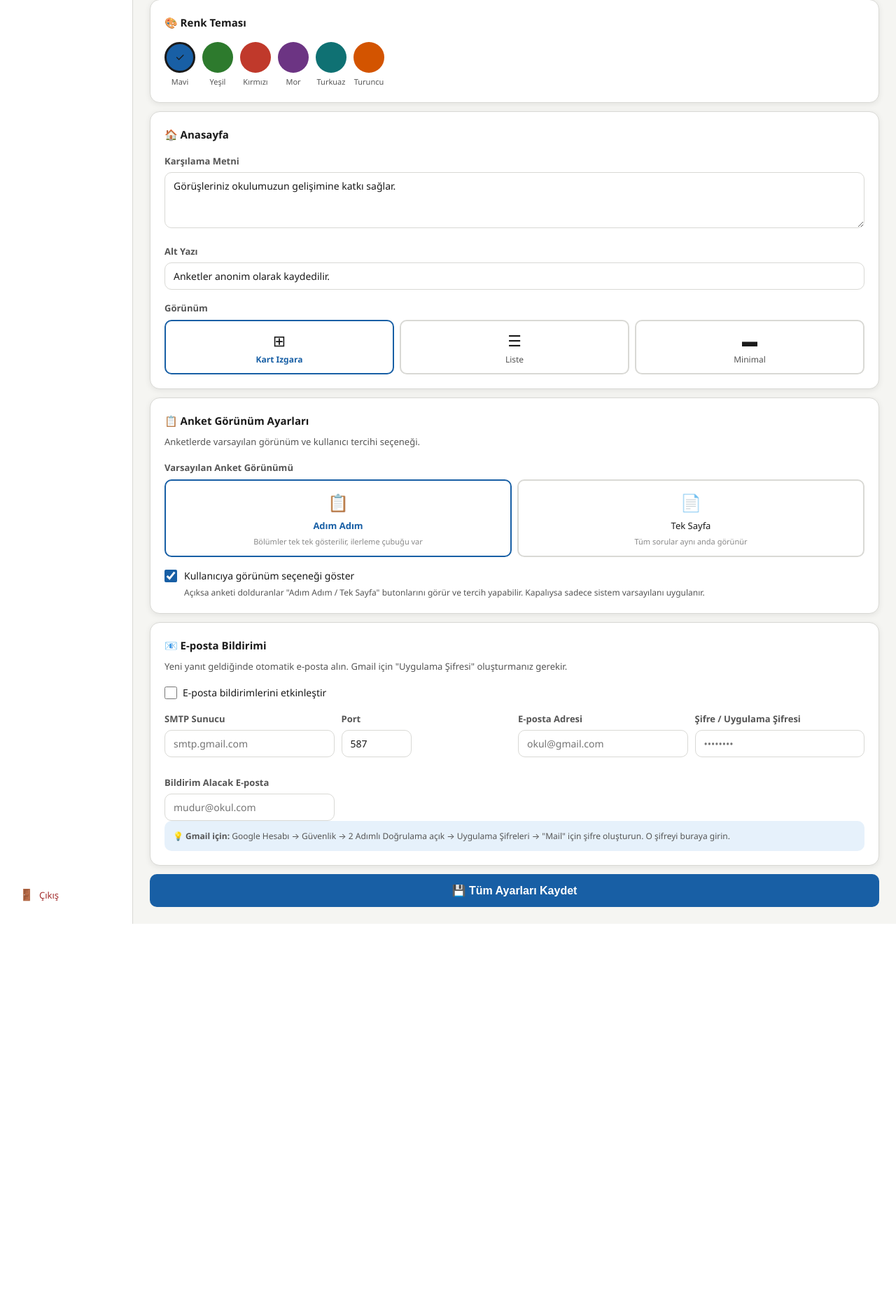
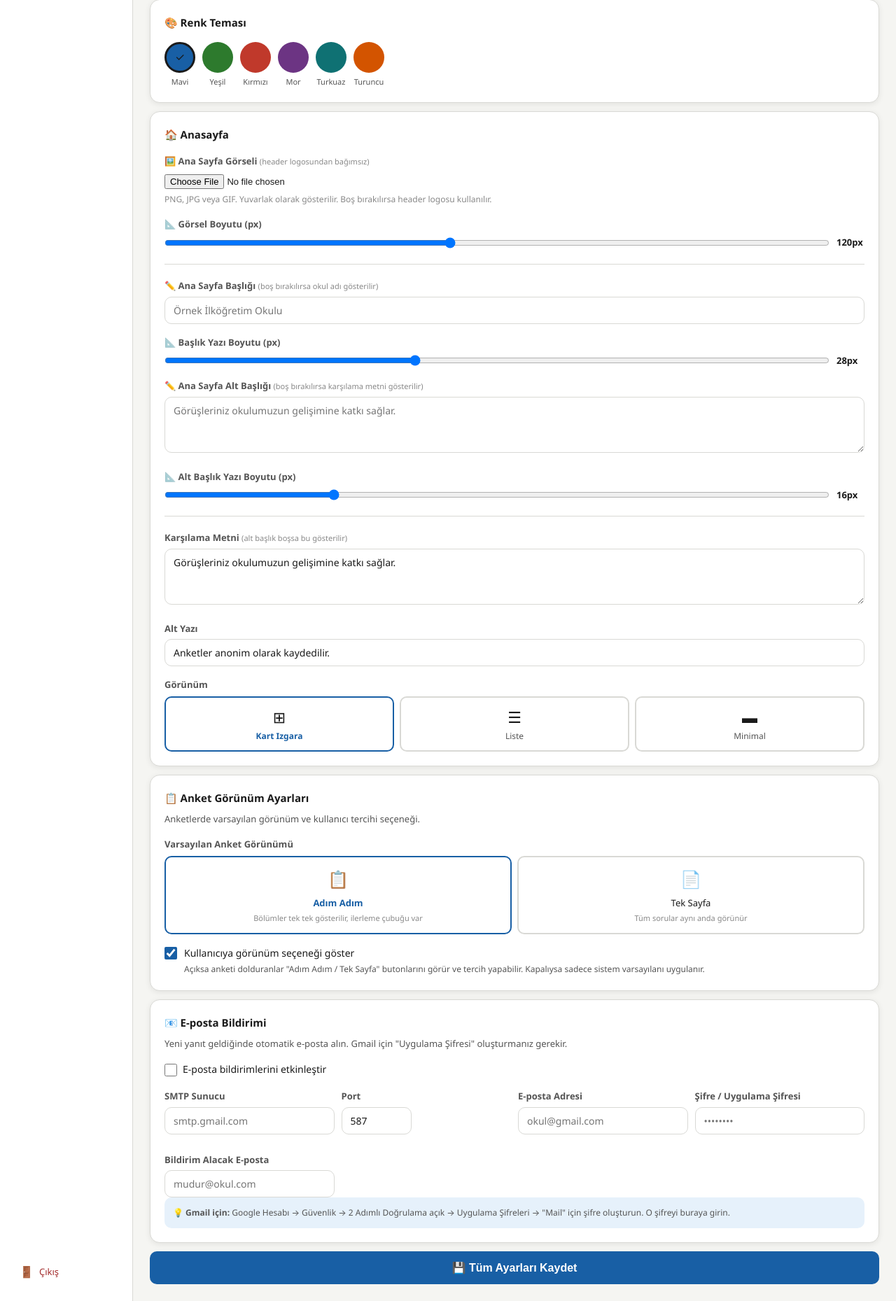
Before and after one commit to nasyarmansur-maker/2071-Anket, a Flask app: page /admin/ayarlar in a window 1280 px wide. Shown: the part 633-2492 px from the top of the page at 70% size. Before the commit the page ends 1953 px from the top, so only its background shows below. Run offline with Flask 3, Linux system fonts and the light colour scheme; the visitor is signed in with stand-in values (Sample User, id 1); data comes from the database, SQL or seed files in the repository.

Commit message:
Add files via upload

```diff
--- a/app.py
+++ b/app.py
@@ -66,7 +66,13 @@ def db_init():
             "bildirim_email": "",
             "bildirim_aktif": "0",
             "anket_varsayilan_gorunum": "adim",
-            "anket_gorunum_secim_goster": "1"
+            "anket_gorunum_secim_goster": "1",
+            "hero_baslik": "",
+            "hero_alt_baslik": "",
+            "hero_gorsel": "",
+            "hero_gorsel_genislik": "120",
+            "hero_baslik_boyut": "28",
+            "hero_alt_boyut": "16"
         }
         for k, v in defaults.items():
             c.execute("INSERT OR IGNORE INTO ayarlar VALUES (?,?)", (k, v))
@@ -202,6 +208,12 @@ def anasayfa():
         liste.append(ad)
     ctx=gctx(); ctx["anketler"]=liste
     ctx["hosgeldin"]=ayar("hosgeldin_metin"); ctx["alt_yazi"]=ayar("alt_yazi")
+    ctx["hero_baslik"]=ayar("hero_baslik")
+    ctx["hero_alt_baslik"]=ayar("hero_alt_baslik")
+    ctx["hero_gorsel"]=ayar("hero_gorsel")
+    ctx["hero_gorsel_genislik"]=ayar("hero_gorsel_genislik","120")
+    ctx["hero_baslik_boyut"]=ayar("hero_baslik_boyut","28")
+    ctx["hero_alt_boyut"]=ayar("hero_alt_boyut","16")
     ctx["gorunum"]=ayar("anasayfa_gorunum","kartlar")
     return render_template("anasayfa.html",**ctx)
 
@@ -512,7 +524,9 @@ def admin_ayarlar():
         for k in ["okul_adi","okul_sehir","admin_sifre","tema","anasayfa_gorunum",
                   "hosgeldin_metin","alt_yazi","smtp_host","smtp_port",
                   "smtp_user","smtp_pass","bildirim_email",
-                  "anket_varsayilan_gorunum"]:
+                  "anket_varsayilan_gorunum",
+                  "hero_baslik","hero_alt_baslik",
+                  "hero_gorsel_genislik","hero_baslik_boyut","hero_alt_boyut"]:
             v=request.form.get(k)
             if v is not None: ayar_set(k,v)
         ayar_set("bildirim_aktif","1" if request.form.get("bildirim_aktif") else "0")
@@ -524,11 +538,25 @@ def admin_ayarlar():
             ayar_set("amblem",f"data:{mime};base64,{base64.b64encode(data).decode()}")
         elif request.form.get("amblem_sil"):
             ayar_set("amblem","")
+        # Hero görseli
+        fg=request.files.get("hero_gorsel")
+        if fg and fg.filename:
+            data=fg.read(); ext=fg.filename.rsplit(".",1)[-1].lower()
+            mime="image/png" if ext=="png" else "image/jpeg" if ext in ["jpg","jpeg"] else "image/gif"
+            ayar_set("hero_gorsel",f"data:{mime};base64,{base64.b64encode(data).decode()}")
+        elif request.form.get("hero_gorsel_sil"):
+            ayar_set("hero_gorsel","")
         mesaj="Ayarlar kaydedildi! ✓"
     ctx=gctx()
     ctx.update({"mesaj":mesaj,"gorunum":ayar("anasayfa_gorunum","kartlar"),
                 "anket_varsayilan_gorunum":ayar("anket_varsayilan_gorunum","adim"),
                 "anket_gorunum_secim_goster":ayar("anket_gorunum_secim_goster","1"),
+                "hero_baslik":ayar("hero_baslik"),
+                "hero_alt_baslik":ayar("hero_alt_baslik"),
+                "hero_gorsel":ayar("hero_gorsel"),
+                "hero_gorsel_genislik":ayar("hero_gorsel_genislik","120"),
+                "hero_baslik_boyut":ayar("hero_baslik_boyut","28"),
+                "hero_alt_boyut":ayar("hero_alt_boyut","16"),
                 "hosgeldin":ayar("hosgeldin_metin"),"alt_yazi":ayar("alt_yazi"),
                 "admin_sifre":ayar("admin_sifre","okul2024"),
                 "smtp_host":ayar("smtp_host"),"smtp_port":ayar("smtp_port","587"),
--- a/templates/admin_ayarlar.html
+++ b/templates/admin_ayarlar.html
@@ -63,8 +63,78 @@
   <!-- Anasayfa -->
   <div class="kart" style="margin-bottom:.75rem">
     <div style="font-size:15px;font-weight:700;margin-bottom:1rem">🏠 Anasayfa</div>
+    <!-- Hero Görseli -->
     <div class="alan-grubu">
-      <label class="alan-lbl">Karşılama Metni</label>
+      <label class="alan-lbl">🖼️ Ana Sayfa Görseli <span style="font-size:11px;color:var(--metin-uc);font-weight:400">(header logosundan bağımsız)</span></label>
+      {% if hero_gorsel %}
+      <div style="display:flex;align-items:center;gap:14px;margin-bottom:10px">
+        <img src="{{ hero_gorsel }}"
+             style="width:{{ hero_gorsel_genislik }}px;max-width:100px;height:auto;
+                    border-radius:50%;object-fit:cover;border:2px solid var(--kenar)">
+        <div>
+          <div style="font-size:13px;color:var(--yesil);margin-bottom:6px">✓ Görsel yüklü</div>
+          <label style="display:flex;align-items:center;gap:6px;font-size:13px;cursor:pointer">
+            <input type="checkbox" name="hero_gorsel_sil" style="accent-color:var(--kirmizi)">
+            Görseli kaldır
+          </label>
+        </div>
+      </div>
+      {% endif %}
+      <input type="file" name="hero_gorsel" accept="image/*" style="font-size:13px">
+      <div style="font-size:12px;color:var(--metin-uc);margin-top:4px">
+        PNG, JPG veya GIF. Yuvarlak olarak gösterilir. Boş bırakılırsa header logosu kullanılır.
+      </div>
+    </div>
+
+    <!-- Görsel Boyutu -->
+    <div class="alan-grubu">
+      <label class="alan-lbl">📐 Görsel Boyutu (px)</label>
+      <div style="display:flex;align-items:center;gap:10px">
+        <input type="range" name="hero_gorsel_genislik"
+               min="60" max="200" value="{{ hero_gorsel_genislik }}"
+               style="flex:1" oninput="document.getElementById('gvDeger').textContent=this.value+'px'">
+        <span id="gvDeger" style="font-size:13px;font-weight:600;min-width:40px">{{ hero_gorsel_genislik }}px</span>
+      </div>
+    </div>
+
+    <div class="bolucek"></div>
+
+    <!-- Hero Başlık -->
+    <div class="alan-grubu">
+      <label class="alan-lbl">✏️ Ana Sayfa Başlığı <span style="font-size:11px;color:var(--metin-uc);font-weight:400">(boş bırakılırsa okul adı gösterilir)</span></label>
+      <input type="text" name="hero_baslik" value="{{ hero_baslik }}"
+             placeholder="{{ okul_adi }}">
+    </div>
+    <div class="alan-grubu">
+      <label class="alan-lbl">📐 Başlık Yazı Boyutu (px)</label>
+      <div style="display:flex;align-items:center;gap:10px">
+        <input type="range" name="hero_baslik_boyut"
+               min="16" max="48" value="{{ hero_baslik_boyut }}"
+               style="flex:1" oninput="document.getElementById('hbDeger').textContent=this.value+'px'">
+        <span id="hbDeger" style="font-size:13px;font-weight:600;min-width:40px">{{ hero_baslik_boyut }}px</span>
+      </div>
+    </div>
+
+    <!-- Hero Alt Başlık -->
+    <div class="alan-grubu">
+      <label class="alan-lbl">✏️ Ana Sayfa Alt Başlığı <span style="font-size:11px;color:var(--metin-uc);font-weight:400">(boş bırakılırsa karşılama metni gösterilir)</span></label>
+      <textarea name="hero_alt_baslik" rows="2"
+                placeholder="{{ hosgeldin }}">{{ hero_alt_baslik }}</textarea>
+    </div>
+    <div class="alan-grubu">
+      <label class="alan-lbl">📐 Alt Başlık Yazı Boyutu (px)</label>
+      <div style="display:flex;align-items:center;gap:10px">
+        <input type="range" name="hero_alt_boyut"
+               min="12" max="28" value="{{ hero_alt_boyut }}"
+               style="flex:1" oninput="document.getElementById('abDeger').textContent=this.value+'px'">
+        <span id="abDeger" style="font-size:13px;font-weight:600;min-width:40px">{{ hero_alt_boyut }}px</span>
+      </div>
+    </div>
+
+    <div class="bolucek"></div>
+
+    <div class="alan-grubu">
+      <label class="alan-lbl">Karşılama Metni <span style="font-size:11px;color:var(--metin-uc);font-weight:400">(alt başlık boşsa bu gösterilir)</span></label>
       <textarea name="hosgeldin_metin" rows="2">{{ hosgeldin }}</textarea>
     </div>
     <div class="alan-grubu">
```
Also changed, not shown: templates/anasayfa.html (+49 -11 lines).
